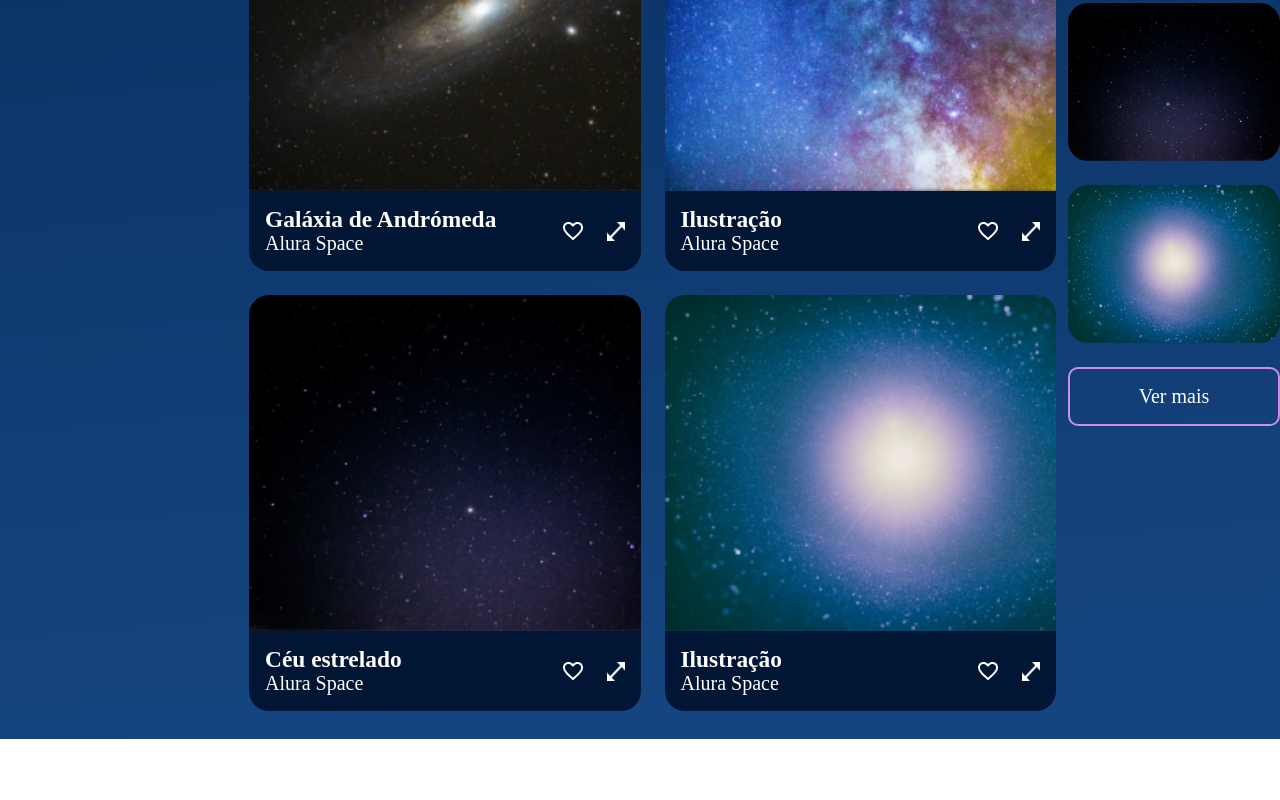
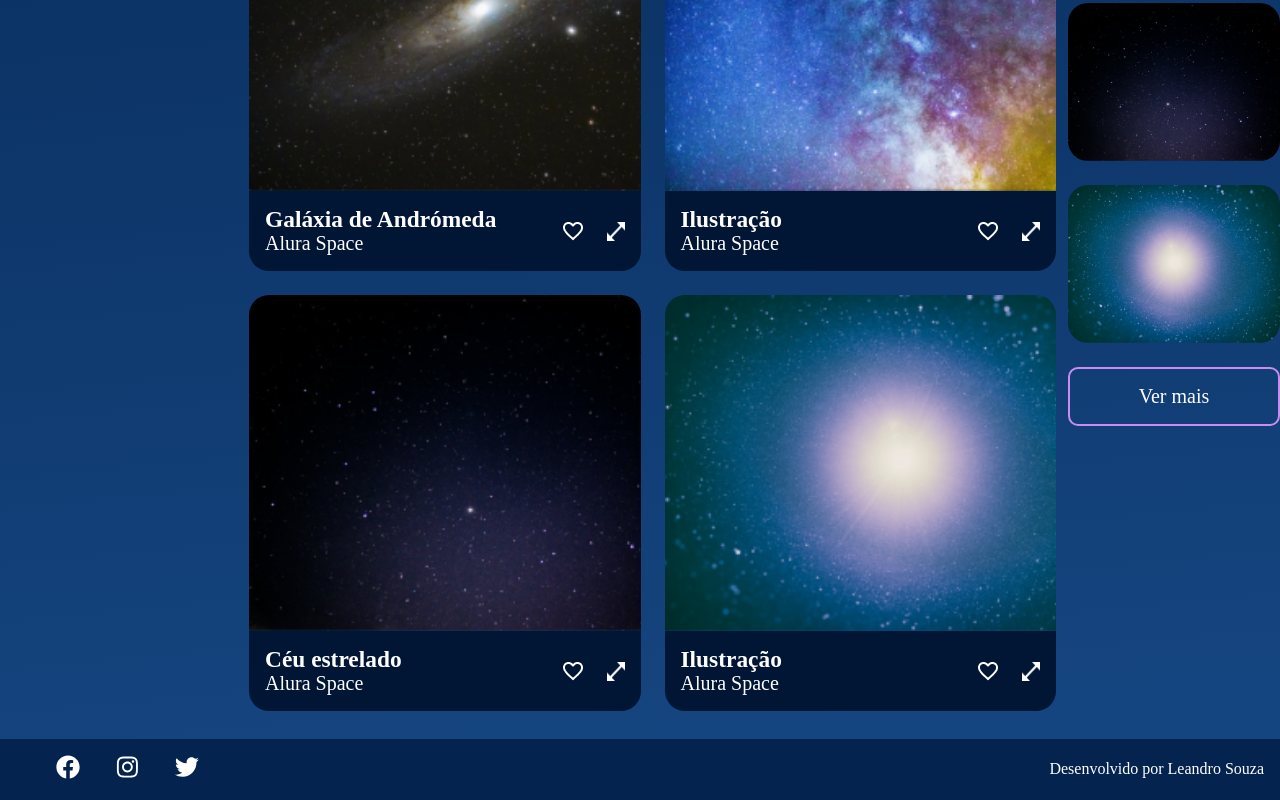
Before and after one commit to ledsouza/space-app, a React (Vite) app: page / in a window 1280 px wide. Shown: the part 2170-2970 px from the top of the page. Before the commit the page ends 2909 px from the top, so only its background shows below. Built offline with nearby package versions, Linux system fonts and the light colour scheme.

Commit message:
implementado o footer

```diff
--- a/package.json
+++ b/package.json
@@ -12,9 +12,11 @@
   "dependencies": {
     "react": "^18.3.1",
     "react-dom": "^18.3.1",
-    "styled-components": "^6.1.11"
+    "styled-components": "^6.1.11",
+    "vite-plugin-svgr": "^4.2.0"
   },
   "devDependencies": {
+    "@svgr/core": "^8.1.0",
     "@types/react": "^18.3.3",
     "@types/react-dom": "^18.3.0",
     "@vitejs/plugin-react": "^4.3.1",
--- a/src/App.jsx
+++ b/src/App.jsx
@@ -8,6 +8,7 @@ import Galeria from "./components/Galeria";
 import { useState } from "react";
 import fotos from "src/../fotos.json";
 import ModalZoom from "./components/ModalZoom";
+import Footer from "./components/Footer";
 
 const FundoGradiente = styled.div`
     background: linear-gradient(174.61deg, #041833 4.16%, #04244f 48%, #154580 96.76%);
@@ -79,6 +80,7 @@ const App = () => {
                     </GaleriaContainer>
                 </MainContainer>
             </AppContainer>
+            <Footer />
             <ModalZoom
                 foto={fotoSelecionada}
                 onFechar={() => setFotoSelecionada(null)}
--- /dev/null
+++ b/src/components/Footer/index.jsx
@@ -0,0 +1,47 @@
+import styled from "styled-components";
+import Facebook from "src/../public/imagens/sociais/facebook.svg?react";
+import Instagram from "src/../public//imagens/sociais/instagram.svg?react";
+import Twitter from "src/../public//imagens/sociais/twitter.svg?react";
+
+const FooterStyle = styled.footer`
+    background-color: #04244f;
+    max-width: 100vw
+    height: 80px;
+    display: flex;
+    padding: 0 16px;
+    justify-content: space-between;
+    align-items: center;
+    p {
+        font-family: GandhiSansRegular;
+        font-size: 16px;
+        color: #ffffff;
+    }
+`;
+
+const MediaContainer = styled.ul`
+    display: flex;
+    gap: 36px;
+    align-items: center;
+    list-style: none;
+`;
+
+const Footer = () => {
+    return (
+        <FooterStyle>
+            <MediaContainer>
+                <li>
+                    <Facebook />
+                </li>
+                <li>
+                    <Instagram />
+                </li>
+                <li>
+                    <Twitter />
+                </li>
+            </MediaContainer>
+            <p>Desenvolvido por Leandro Souza</p>
+        </FooterStyle>
+    );
+};
+
+export default Footer;
--- a/vite.config.js
+++ b/vite.config.js
@@ -1,9 +1,10 @@
 import { defineConfig } from "vite";
 import react from "@vitejs/plugin-react";
+import svgr from "vite-plugin-svgr";
 
 // https://vitejs.dev/config/
 export default defineConfig({
-    plugins: [react()],
+    plugins: [react(), svgr()],
     resolve: {
         alias: {
             src: "/src",
```
Also changed, not shown: 1 other file (tests, documents, lock files or other folders).
